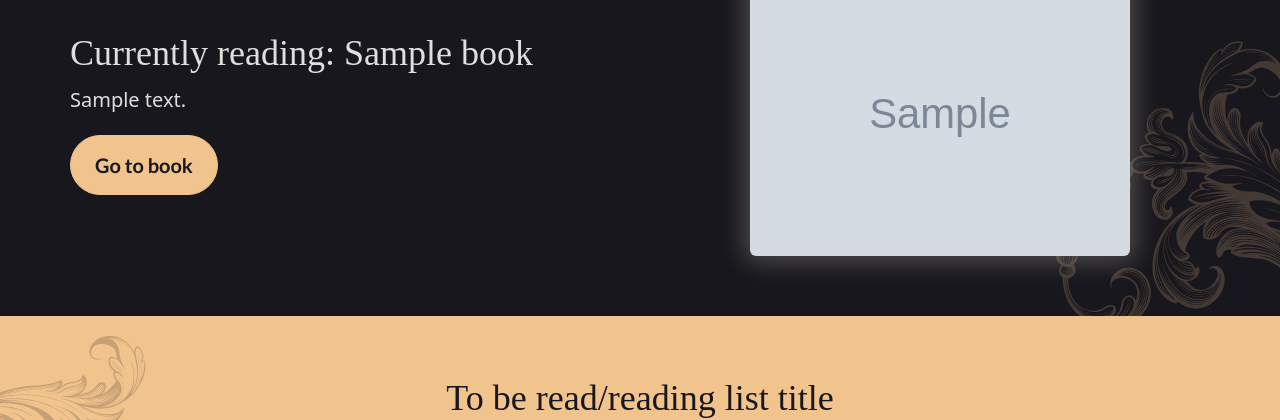
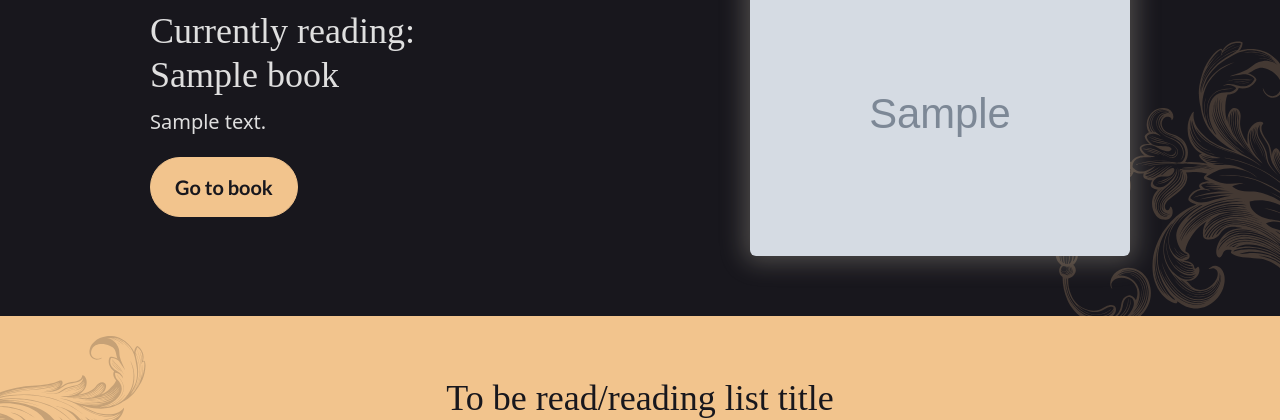
Before and after one commit to jordancrouch/read-between-the-vines, a Django app: template home/templates/home/index.html in a window 1280 px wide. Shown: the part 923-1343 px from the top of the page. Run offline with Django 4.2, Linux system fonts and the light colour scheme; the template is opened without the code that fills it: most values are stand-ins (such as "Sample title", 1, 10 or a date in 2020); grey boxes marked "Sample" are stand-in pictures; some libraries are stand-ins or nearby versions; some web fonts are replaced.

Commit message:
Feat: add book images, finish home styles

```diff
--- a/read_between_the_vines/settings.py
+++ b/read_between_the_vines/settings.py
@@ -30,7 +30,7 @@ TEMPLATES_DIR = os.path.join(BASE_DIR, "templates")
 SECRET_KEY = os.environ.get("SECRET_KEY")
 
 # SECURITY WARNING: don't run with debug turned on in production!
-DEBUG = False
+DEBUG = True
 
 ALLOWED_HOSTS = ["127.0.0.1", ".herokuapp.com"]
 
--- a/static/css/style.css
+++ b/static/css/style.css
@@ -129,8 +129,12 @@ h6 {
 }
 
 .section-title {
-  max-width: 590px;
+  max-width: 461px;
   margin: 0 auto;
+}
+
+.section-title .btn {
+  width: 100%;
 }
 
 /* Navbar */
@@ -281,17 +285,24 @@ h6 {
   z-index: 1;
 }
 
-#currently-reading:after {
-  content: "";
+#currently-reading .currently-reading-bg-icon {
   position: absolute;
   right: -360px;
   bottom: -282px;
   width: 632px;
   height: 593px;
-  background-image: url("../images/currently-reading-filigree.svg");
-  background-repeat: no-repeat;
-  background-size: contain;
   z-index: 0;
+}
+
+#currently-reading .currently-reading-bg-icon img {
+  display: block;
+  width: 100%;
+  height: 100%;
+  object-fit: contain;
+}
+
+#currently-reading + #currently-reading {
+  padding-top: 0 !important;
 }
 
 /* To be read section */
@@ -342,9 +353,14 @@ h6 {
 }
 
 /* Books */
+.book-content-container {
+  max-width: 461px;
+  margin: 0 auto;
+}
+
 .book {
   width: 100%;
-  max-width: 380px;
+  max-width: 461px;
   margin: 0 auto;
   border-radius: 6px;
   box-shadow: 0px 0px 24px 6px rgba(242, 234, 211, 0.25);
@@ -484,9 +500,32 @@ footer .social-links a:hover {
 
 /* X-Large devices (large desktops, 1200px and up) */
 @media (min-width: 1200px) {
+  /* Util classes */
+  .section-title {
+    max-width: 590px;
+  }
+
+  .section-title .btn {
+    width: auto;
+  }
+
   /* Hero */
   .hero .hero-container .hero-video-outer .hero-video {
     flex-basis: 125%;
+  }
+
+  /* Currently reading */
+  #currently-reading + #currently-reading .row > * {
+    margin-top: 0 !important;
+    padding-top: 3rem !important;
+  }
+
+  /* Books */
+  .book-content-container {
+    max-width: 380px;
+  }
+  .book {
+    max-width: 380px;
   }
 }
 
--- a/templates/includes/currently_reading_section.html
+++ b/templates/includes/currently_reading_section.html
@@ -10,10 +10,12 @@
                 {% else %}
                     <div class="row flex-lg-row-reverse g-4">
                     {% endif %}
-                    <div class="col-12 col-lg-6 d-lg-flex flex-lg-column justify-content-lg-center align-items-lg-start pe-lg-4">
-                        <h2 class="text-center text-lg-start">Currently reading: {{ book.title }}</h2>
-                        <p class="text-center text-lg-start">{{ book.excerpt }}</p>
-                        <button type="button" class="btn btn-primary">Go to book</button>
+                    <div class="col-12 col-lg-6 pe-lg-4 d-flex justify-content-stretch">
+                        <div class="book-content-container d-flex flex-column justify-content-lg-center align-items-lg-start">
+                            <h2 class="text-center text-lg-start">Currently reading: {{ book.title }}</h2>
+                            <p class="text-center text-lg-start">{{ book.excerpt }}</p>
+                            <button type="button" class="btn btn-primary">Go to book</button>
+                        </div>
                     </div>
                     <div class="col-12 col-lg-6 ps-lg-4 d-flex justify-content-center">
                         {% if "placeholder" in book.featured_image.url %}
@@ -28,6 +30,11 @@
                     </div>
                 </div>
             </div>
+            {% if forloop.last %}
+                <div class="currently-reading-bg-icon">
+                    <img src="{% static 'images/currently-reading-filigree.svg' %}" alt="">
+                </div>
+            {% endif %}
         </section>
     {% empty %}
         <section class="px-3 py-5" aria-label="Book currently being read section">
@@ -35,6 +42,9 @@
                 <h2 class="text-center text-lg-start">Sorry...</h2>
                 <p>There is currently no book being read by the club. Please check back later!</p>
             </div>
+            <div class="currently-reading-bg-icon">
+                <img src="{% static 'images/currently-reading-filigree.svg' %}" alt="">
+            </div>
         </section>
     {% endfor %}
     <!-- End currently reading books sections -->
--- a/templates/includes/to_be_read_section.html
+++ b/templates/includes/to_be_read_section.html
@@ -10,8 +10,8 @@
                 Lorem ipsum dolor sit amet consectetur adipiscing eli mattis sit
                 phasellus mollis sit aliquam sit nullam.
             </p>
+            <button type="button" class="btn btn-secondary">View all books</button>
         </div>
-        <button type="button" class="btn btn-secondary">View all books</button>
         <div class="row g-4 mt-4">
             {% for book in to_be_read_books %}
                 <div class="col-12 col-lg-4">
```
